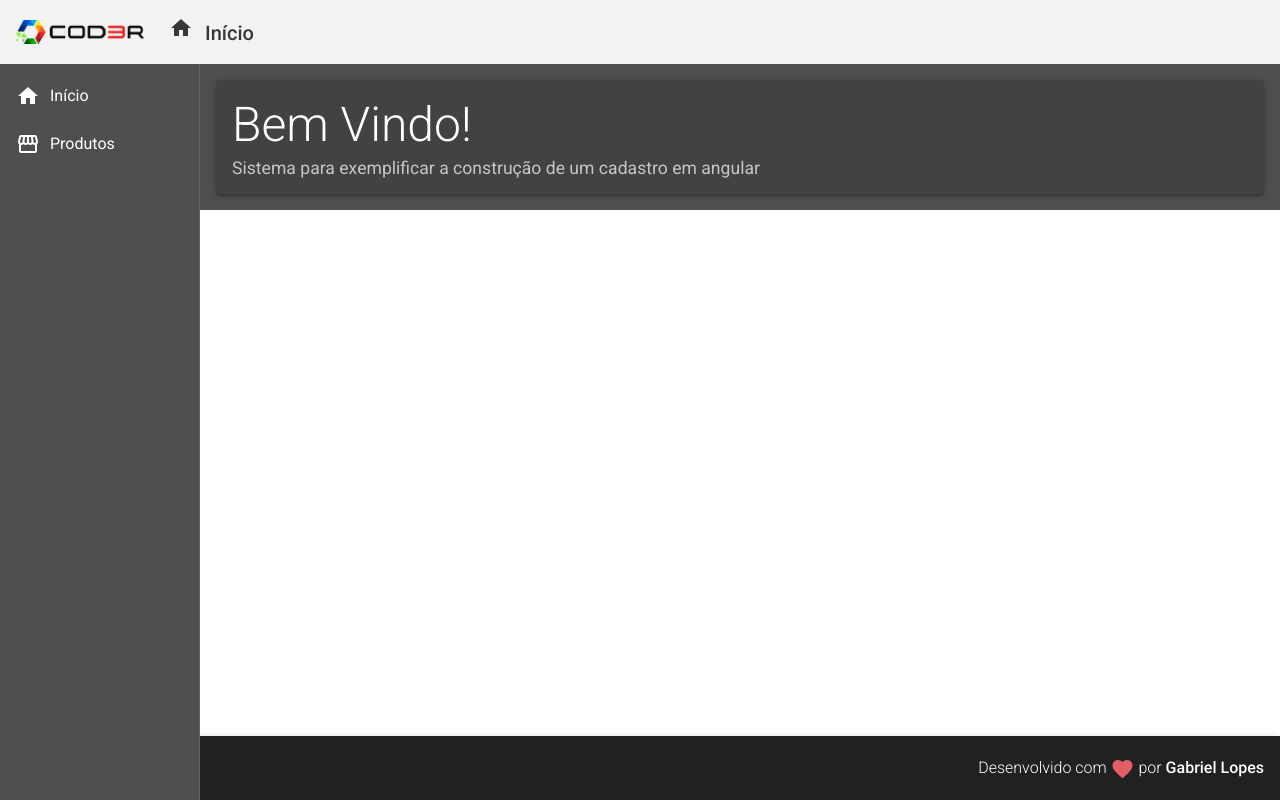
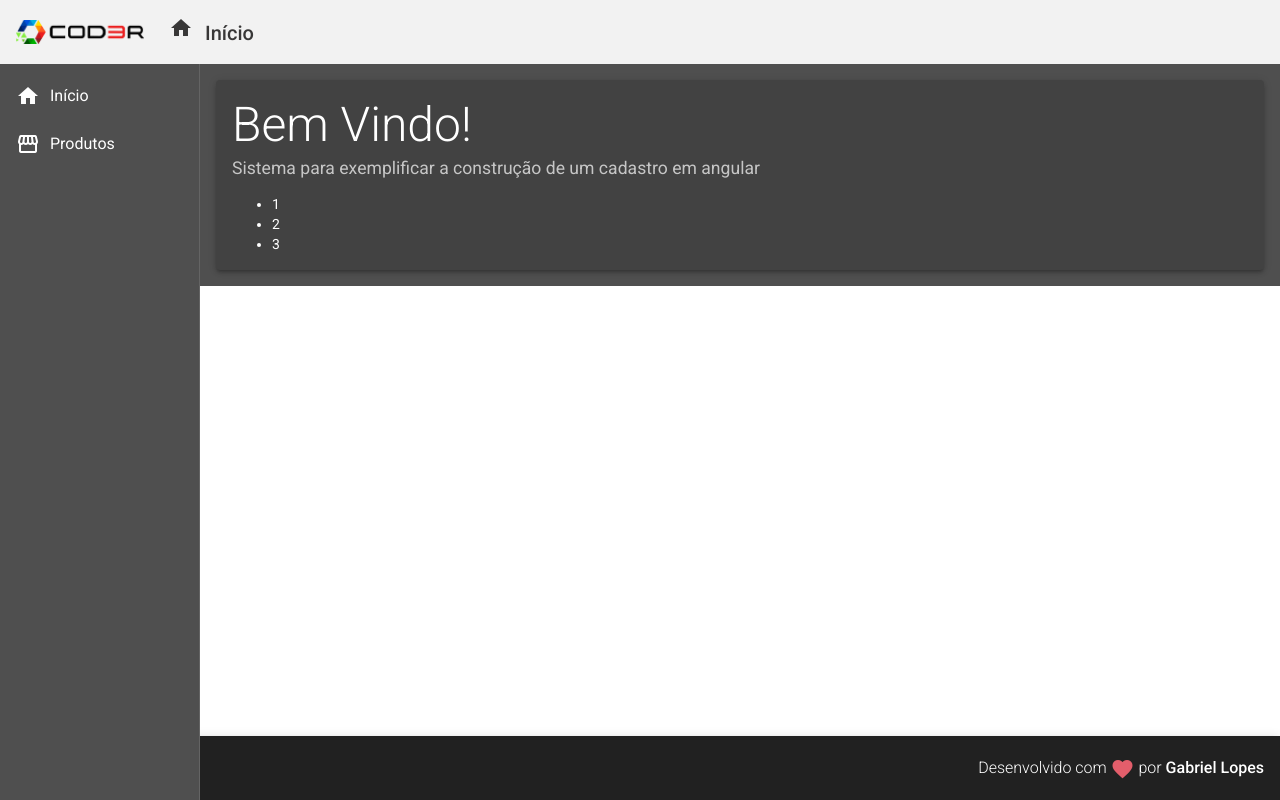
Before and after one commit to tocalopes/Angular-Essentials, an Angular app in the folder frontend/: page / in a window 1280 px wide. Built offline with nearby package versions, Linux system fonts and the light colour scheme.

Commit message:
diretiva estrutural myFor

```diff
--- a/frontend/src/app/app.module.ts
+++ b/frontend/src/app/app.module.ts
@@ -16,6 +16,7 @@ import {MatListModule} from '@angular/material/list';
 import { HomeComponent } from './views/home/home.component';
 import { ProductCrudComponent } from './views/product-crud/product-crud.component';
 import { RedDirective } from './directives/red.directive';
+import { ForDirective } from './directives/for.directive';
 
 @NgModule({
   declarations: [
@@ -25,7 +26,8 @@ import { RedDirective } from './directives/red.directive';
     NavComponent,
     HomeComponent,
     ProductCrudComponent,
-    RedDirective
+    RedDirective,
+    ForDirective
   ],
 
   imports: [
--- a/frontend/src/app/components/template/footer/footer.component.html
+++ b/frontend/src/app/components/template/footer/footer.component.html
@@ -9,4 +9,5 @@
             Gabriel Lopes
         </strong>
     </span>
+
 </mat-toolbar>
--- /dev/null
+++ b/frontend/src/app/directives/for.directive.ts
@@ -0,0 +1,22 @@
+import { Directive, Input, OnInit, TemplateRef, ViewContainerRef } from '@angular/core';
+
+@Directive({
+  selector: '[myFor]'
+})
+export class ForDirective implements OnInit {
+
+  @Input('myForEm') numbers: number[]
+
+  constructor(
+    private container: ViewContainerRef,
+    private template: TemplateRef<any>
+  ) {}
+
+  ngOnInit(): void {
+    for(let number of this.numbers){
+      this.container.createEmbeddedView(this.template,{$implicit:number});
+    }
+    console.log(this.numbers)
+  }
+
+}
--- a/frontend/src/app/views/home/home.component.html
+++ b/frontend/src/app/views/home/home.component.html
@@ -5,4 +5,8 @@
     <mat-card-subtitle class = "subtitle">
         Sistema para exemplificar a construção de um cadastro em angular
     </mat-card-subtitle>
+
+    <ul>
+        <li *myFor = "let n em[1,2,3]">{{n}}</li>
+    </ul>
 </mat-card>
```
